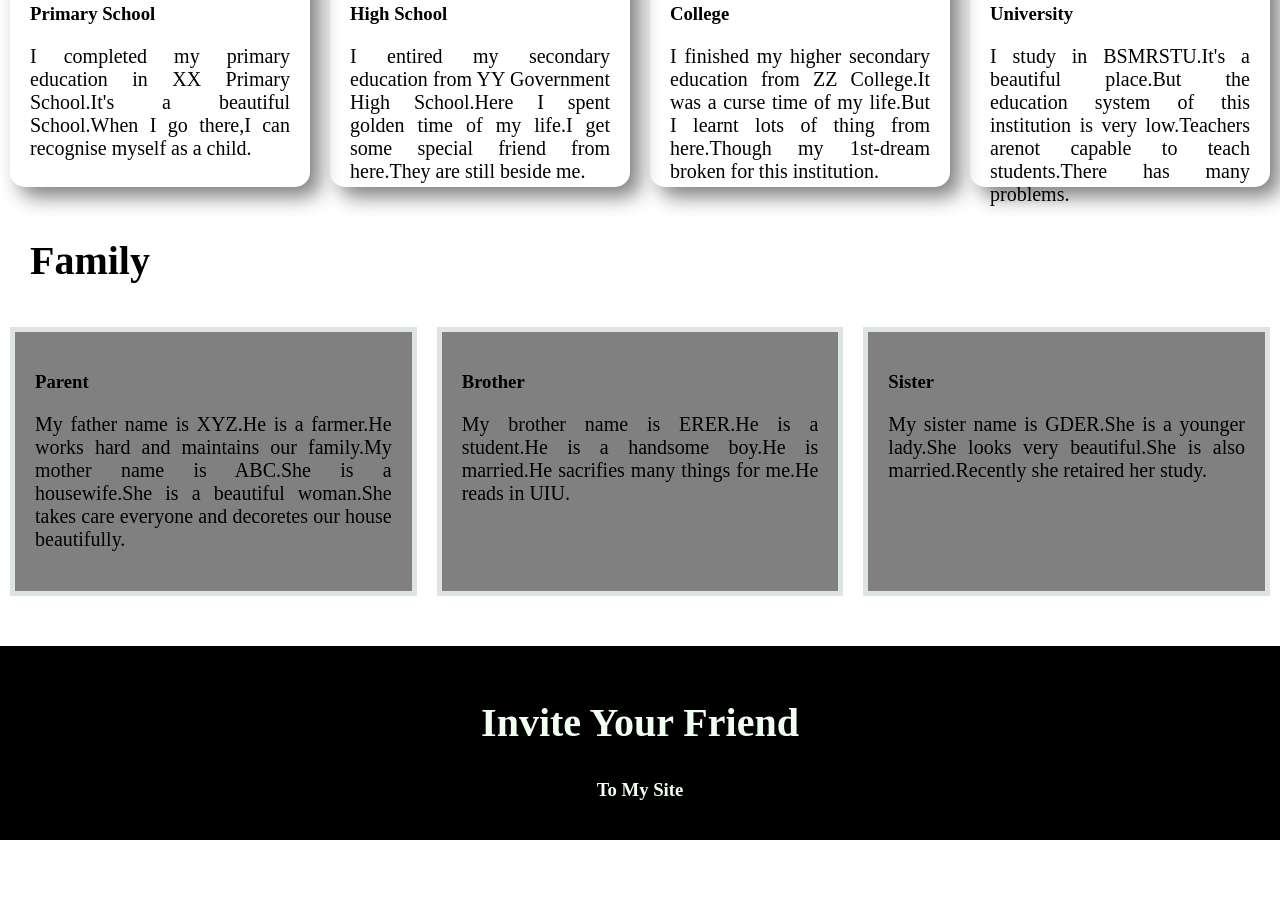
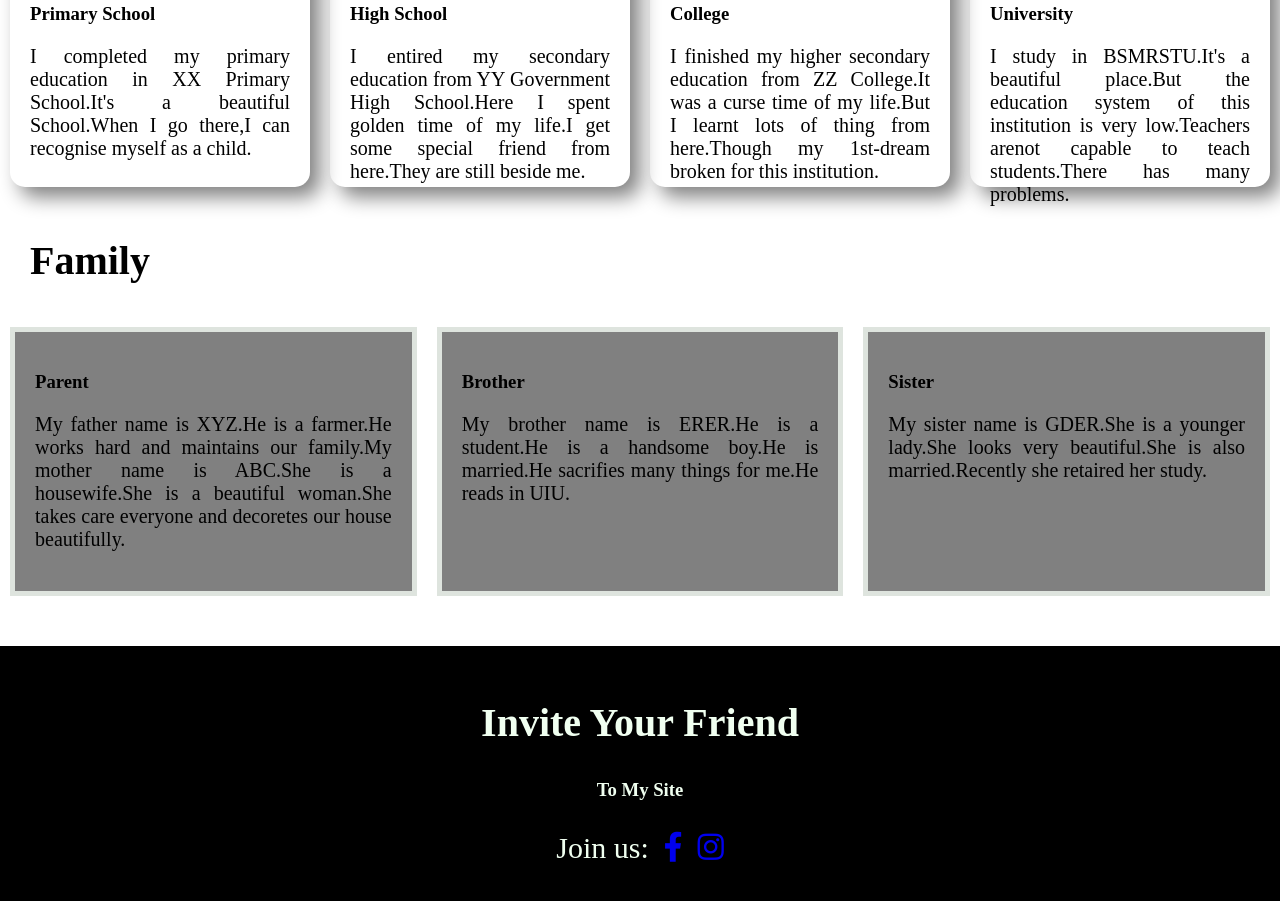
Before and after one commit to Islam-Shamim/Experiment, a plain HTML site: page index.html in a window 1280 px wide. Shown: the part 1416-2317 px from the top of the page. Before the commit the page ends 2256 px from the top, so only its background shows below. Drawn offline with Linux system fonts and the light colour scheme.

Commit message:
Added font Awesome

```diff
--- a/index.html
+++ b/index.html
@@ -7,6 +7,7 @@
     <title>Shamim-Islam</title>
     <link rel="stylesheet" href="style.css">
     <link rel="shortcut icon" href="my-bg2.png" type="image/x-icon">
+    <link rel="stylesheet" href="https://use.fontawesome.com/releases/v5.15.3/css/all.css" integrity="sha384-SZXxX4whJ79/gErwcOYf+zWLeJdY/qpuqC4cAa9rOGUstPomtqpuNWT9wdPEn2fk" crossorigin="anonymous">
 </head>
 <body>
     <h1 class="h1">Welcome to my website</h1>
@@ -87,6 +88,7 @@
     <div id="div">
         <h2>Invite Your Friend</h2>
         <h3>To My Site</h3>
+        <p id="p">Join us:&nbsp&nbsp<a href="https://www.facebook.com/sm.shamim.7165" target="-blank"><i class="fab fa-facebook-f"></i></a>&nbsp&nbsp<a href="https://www.instagram.com/islamshamim1819/" target="-blank"><i class="fab fa-instagram"></i></a></p>
     </div>
 </body>
 </html>
--- a/style.css
+++ b/style.css
@@ -31,7 +31,10 @@ p{
     text-align: justify;
     word-spacing: 0px;
 }
-
+#p{
+    text-align: center;
+    font-size: 30px;
+}
 section{
     display: flex;
     margin-bottom: 40px;
```
